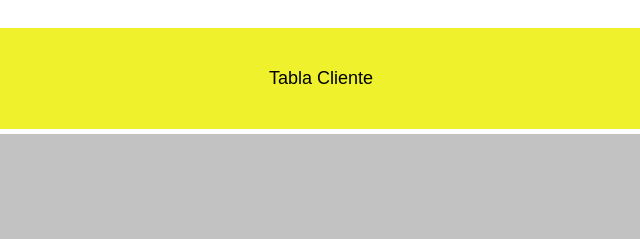
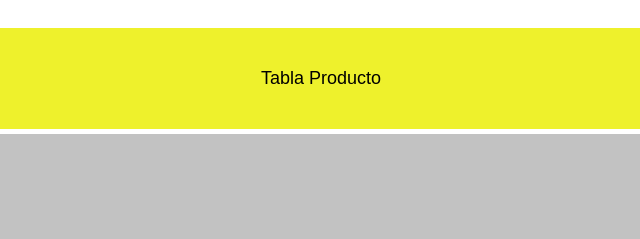
Before and after one commit to GuerreroA128/Mercado-Libre, a plain HTML site: page producto.html in a window 1280 px wide. Shown: the top 239 px of the page, 319-959 px from the left. Drawn offline with Linux system fonts and the light colour scheme.

Commit message:
producto.html

```diff
--- a/producto.html
+++ b/producto.html
@@ -15,7 +15,7 @@
 </head>
 <body class="hello">
   <header>
-    <h1>Tabla Cliente</h1>
+    <h1>Tabla Producto</h1>
   </header>
 
  <head>
```
